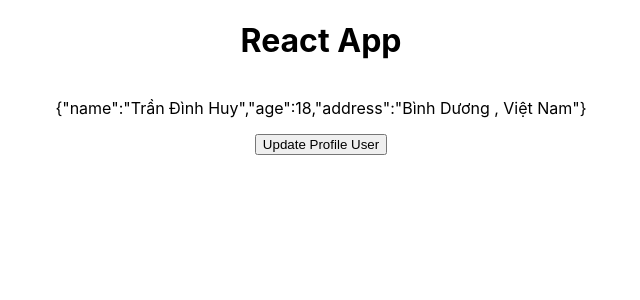
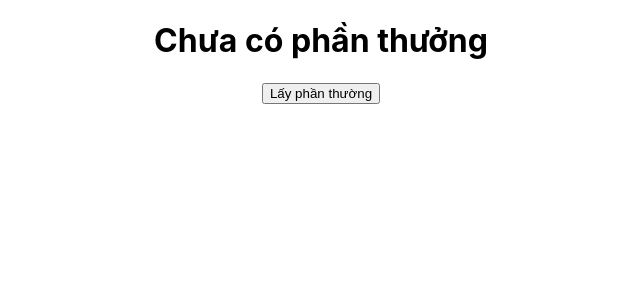
Before and after one commit to allenmeou/tiktok-ui, a React (Create React App) app: page / in a window 1280 px wide. Shown: the top 300 px of the page, without its empty margins (319-959 px from the left). Built offline with nearby package versions, Linux system fonts and the light colour scheme.

Commit message:
uploap project tiktok

```diff
--- a/src/App.js
+++ b/src/App.js
@@ -1,25 +1,20 @@
 import { useState } from "react";
 import "./App.css";
 
+const gifts = ["CPU i9", " RAM 32GB RGB", "RGB KEYBOARD"];
+
 function App() {
-  const [info, setInfo] = useState({
-    name: "Trần Đình Huy",
-    age: 18,
-    address: "Bình Dương , Việt Nam",
-  });
+  const [gift, setGift] = useState();
 
-  const handleUpdate = () => {
-    setInfo({
-      ...info,
-      description: "Hello ae ^^ tôi là người yêu màu hồng và ghét sự giả dối!",
-    });
+  const randomGift = () => {
+    const index = Math.floor(Math.random() * gifts.length);
+    setGift(gifts[index]);
   };
 
   return (
-    <div className="center">
-      <h1>React App</h1>
-      <p>{JSON.stringify(info)}</p>
-      <button onClick={handleUpdate}>Update Profile User</button>
+    <div style={{ textAlign: "center" }}>
+      <h1>{gift || "Chưa có phần thưởng"}</h1>
+      <button onClick={randomGift}>Lấy phần thường</button>
     </div>
   );
 }
```
